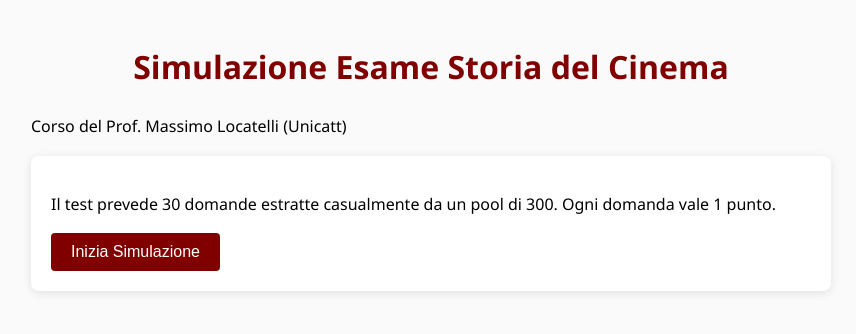
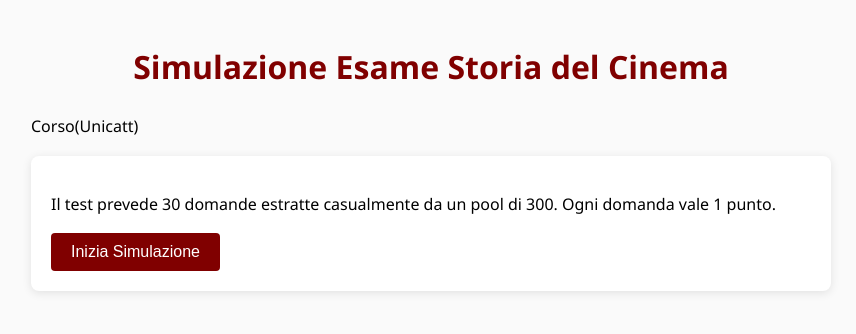
Before and after one commit to cianfrrfesco/simcin, a plain HTML site: page index.html in a window 1280 px wide. Shown: the whole page, without its empty margins (209-1065 px from the left). Drawn offline with Linux system fonts and the light colour scheme.

Commit message:
Update index.html

```diff
--- a/index.html
+++ b/index.html
@@ -27,7 +27,7 @@
 
     <div id="setup-screen">
         <h1>Simulazione Esame Storia del Cinema</h1>
-        <p>Corso del Prof. Massimo Locatelli (Unicatt)</p>
+        <p>Corso(Unicatt)</p>
         <div class="card">
             <p>Il test prevede 30 domande estratte casualmente da un pool di 300. Ogni domanda vale 1 punto.</p>
             <button onclick="startQuiz()">Inizia Simulazione</button>
```
